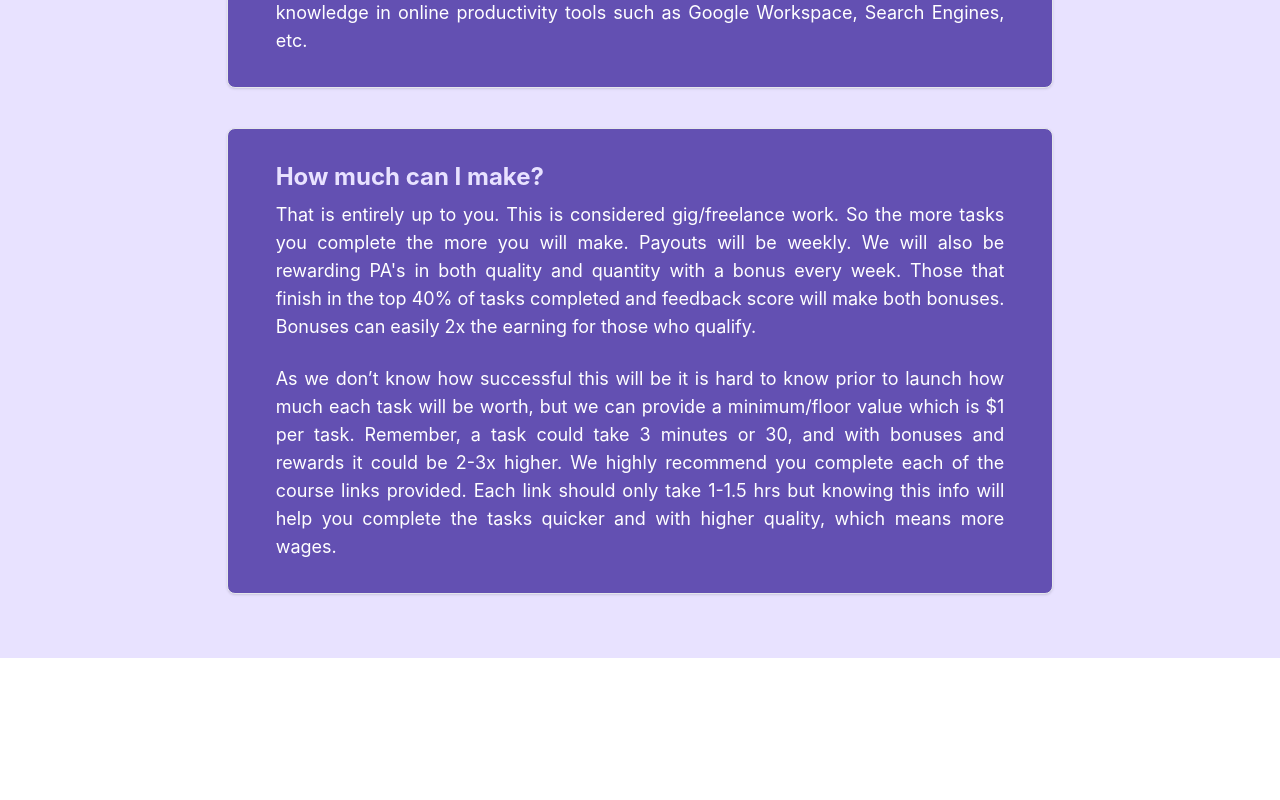
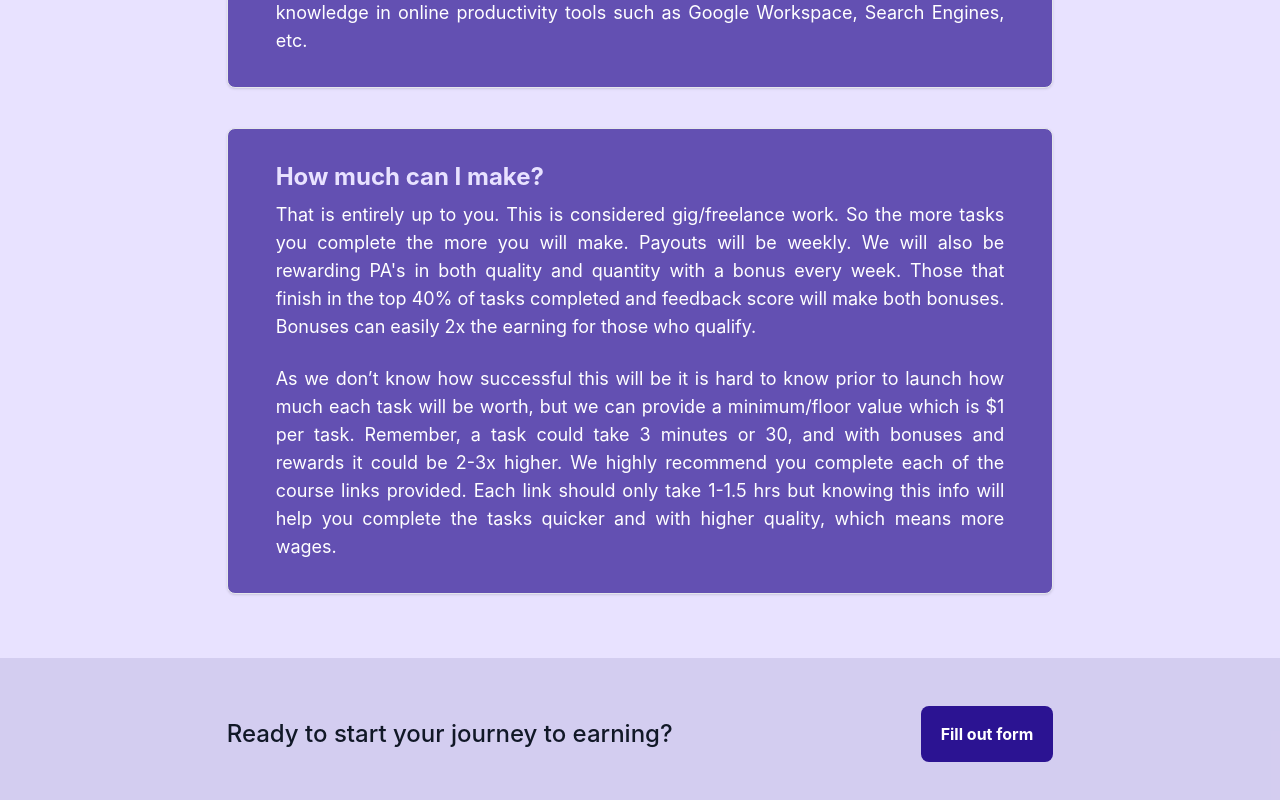
Before and after one commit to humandao-org/PocketAssistantLandingPage, a React (Create React App) app: page / in a window 1280 px wide. Shown: the part 6382-7182 px from the top of the page. Before the commit the page ends 7040 px from the top, so only its background shows below. Built offline with nearby package versions, Linux system fonts and the light colour scheme.

Commit message:
fotter cta

```diff
--- a/src/pages/content.js
+++ b/src/pages/content.js
@@ -310,6 +310,17 @@ export class Content extends Component {
             </div>
           </div>
         </section>
+
+        <section class="body-font bg-purple-content/30">
+          <div class="container mx-auto px-5 py-12">
+            <div class="mx-auto flex flex-col items-start sm:flex-row sm:items-center lg:w-2/3">
+              <h1 class="title-font mx-auto flex-grow pb-4 text-2xl font-medium text-gray-900 sm:pr-12 lg:pb-0 lg:text-left">Ready to start your journey to earning?</h1>
+              <a class="mx-auto items-center rounded-lg bg-purple-box py-4 px-5 font-bold text-white hover:bg-purple-box/80 focus:outline-none lg:inline-flex" target="_blank" rel="noreferrer" href="https://forms.gle/PZGDjDBXZC8WE26CA">
+                Fill out form
+              </a>
+            </div>
+          </div>
+        </section>
       </div>
     );
   }
```
